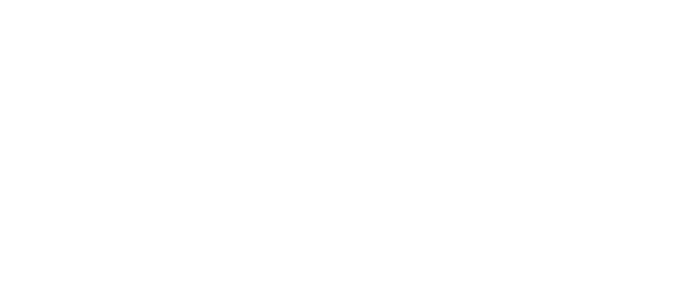
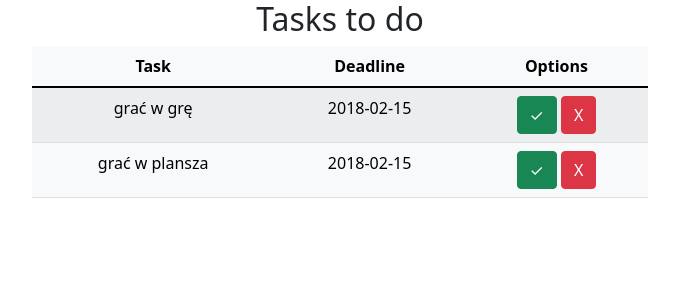
Before and after one commit to MacWar/ToDoApp, a React (Create React App) app: page / in a window 1280 px wide. Shown: the top 300 px of the page, without its empty margins (300-979 px from the left). Built offline with nearby package versions, Linux system fonts and the light colour scheme.

Commit message:
Finish task component

```diff
--- a/package.json
+++ b/package.json
@@ -6,6 +6,7 @@
     "@testing-library/jest-dom": "^5.14.1",
     "@testing-library/react": "^11.2.7",
     "@testing-library/user-event": "^12.8.3",
+    "bootstrap": "^5.1.2",
     "react": "^17.0.2",
     "react-dom": "^17.0.2",
     "react-scripts": "4.0.3",
--- a/src/App.js
+++ /dev/null
@@ -1,11 +0,0 @@
-
-
-function App() {
-  return (
-    <div className="App">
-
-    </div>
-  );
-}
-
-export default App;
--- /dev/null
+++ b/src/components/App.js
@@ -0,0 +1,34 @@
+import TaskSettings from "./TaskSettings";
+import TaskContainer from "./TaskContainer";
+import React, { Component } from 'react'
+
+export default class App extends Component {
+  state ={
+    taskList:[
+      {
+        id:1,
+        description:"grać w grę",
+        dateDeadline: '2018-02-15',
+        priority: false,
+        isActive: true,
+        dateCompleted:null,
+      },
+      {
+        id:2,
+        description:"grać w plansza",
+        dateDeadline: '2018-02-15',
+        priority: false,
+        isActive: true,
+        dateCompleted:null,
+      }
+    ]
+  }
+  render() {
+    return (
+        <div className="App">
+          <TaskSettings/>
+          <TaskContainer taskList={this.state.taskList}/>
+        </div>
+    )
+  }
+}
--- /dev/null
+++ b/src/components/Task.js
@@ -0,0 +1,15 @@
+import React from 'react'
+import './Task.css'
+import 'bootstrap/dist/css/bootstrap.min.css';
+
+export default function Task(props) {
+    const {description,dateDeadline}=props.task
+    return (
+        <tr className="task">
+            <td>{description}</td>
+            <td>{dateDeadline}</td>
+            <td><button className="btn btn-success">&#10003;</button> <button className="btn btn-danger">X</button></td>
+
+        </tr>
+    )
+}
--- /dev/null
+++ b/src/components/TaskContainer.css
@@ -0,0 +1,9 @@
+.to-do-title{
+    text-align: center;
+}
+.table{
+    text-align: center;
+}
+.container{
+    max-width: 50%;
+}
--- /dev/null
+++ b/src/components/TaskContainer.js
@@ -0,0 +1,30 @@
+import Task from './Task'
+import React from 'react'
+import 'bootstrap/dist/css/bootstrap.min.css';
+import './TaskContainer.css'
+
+export default function TaskContainer(props) {
+    const taskList=props.taskList.map((task) => {
+        return(<Task key={task.id} task={task}/>)
+    })
+
+    return (
+        <div className="container">
+            <h2 className="to-do-title">Tasks to do</h2>
+            <table className="table table-striped table-light">
+                <thead>
+                    <tr>
+                        <th>Task</th>
+                        <th>Deadline</th>
+                        <th>Options</th>
+                    </tr>
+                </thead>
+                <tbody >
+                    {taskList}
+
+                </tbody>
+            </table>
+
+        </div>
+    )
+}
--- /dev/null
+++ b/src/components/TaskSettings.js
@@ -0,0 +1,14 @@
+import React, { Component } from 'react'
+
+export default class TaskSettings extends Component {
+    state={
+
+    }
+    render() {
+        return (
+            <div>
+
+            </div>
+        )
+    }
+}
--- a/src/index.js
+++ b/src/index.js
@@ -1,7 +1,7 @@
 import React from 'react';
 import ReactDOM from 'react-dom';
 import './index.css';
-import App from './App';
+import App from './components/App';
 import reportWebVitals from './reportWebVitals';
 
 ReactDOM.render(
```
Also changed, not shown: src/components/Task.css (added), 1 other file (tests, documents, lock files or other folders).
